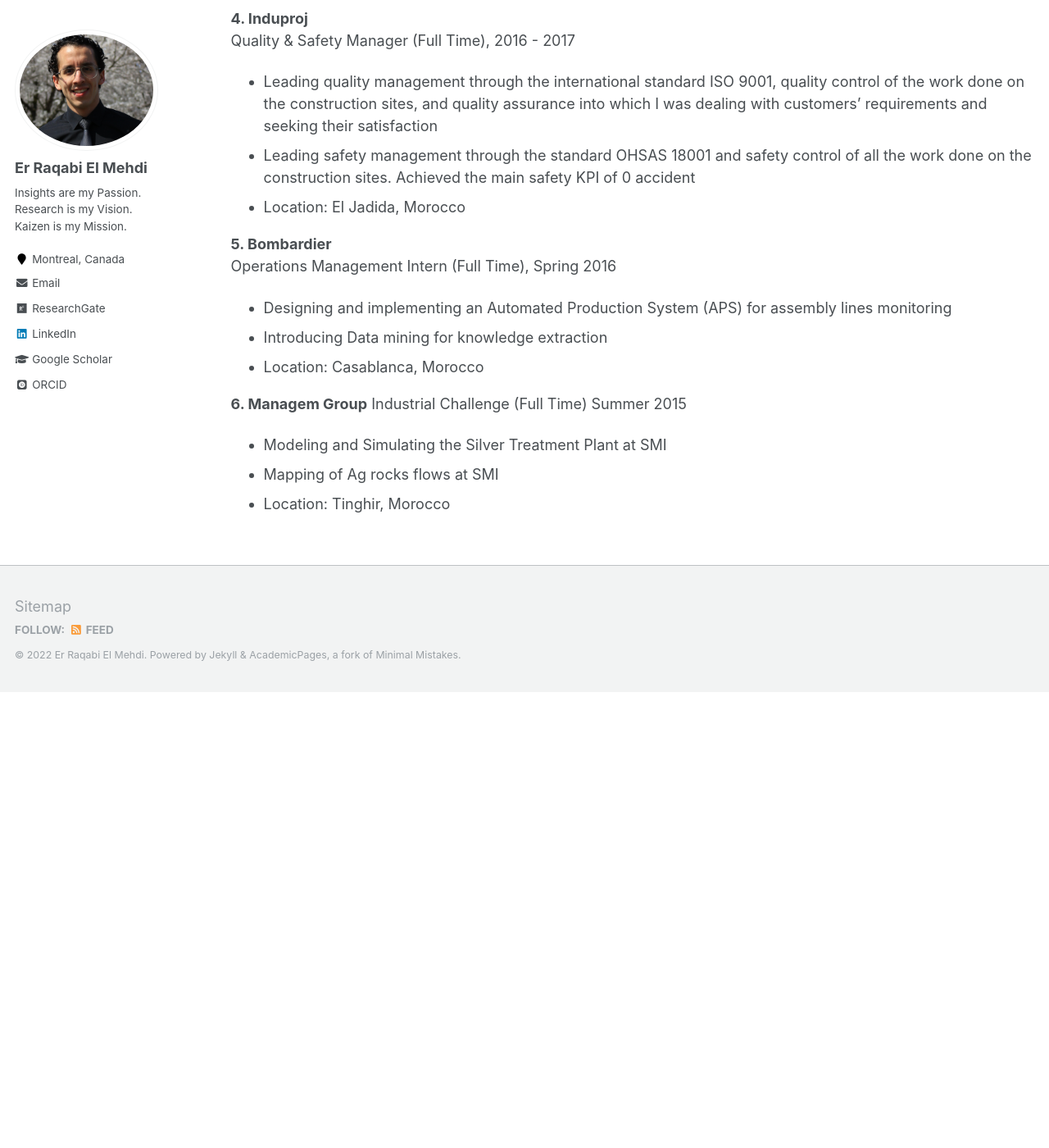
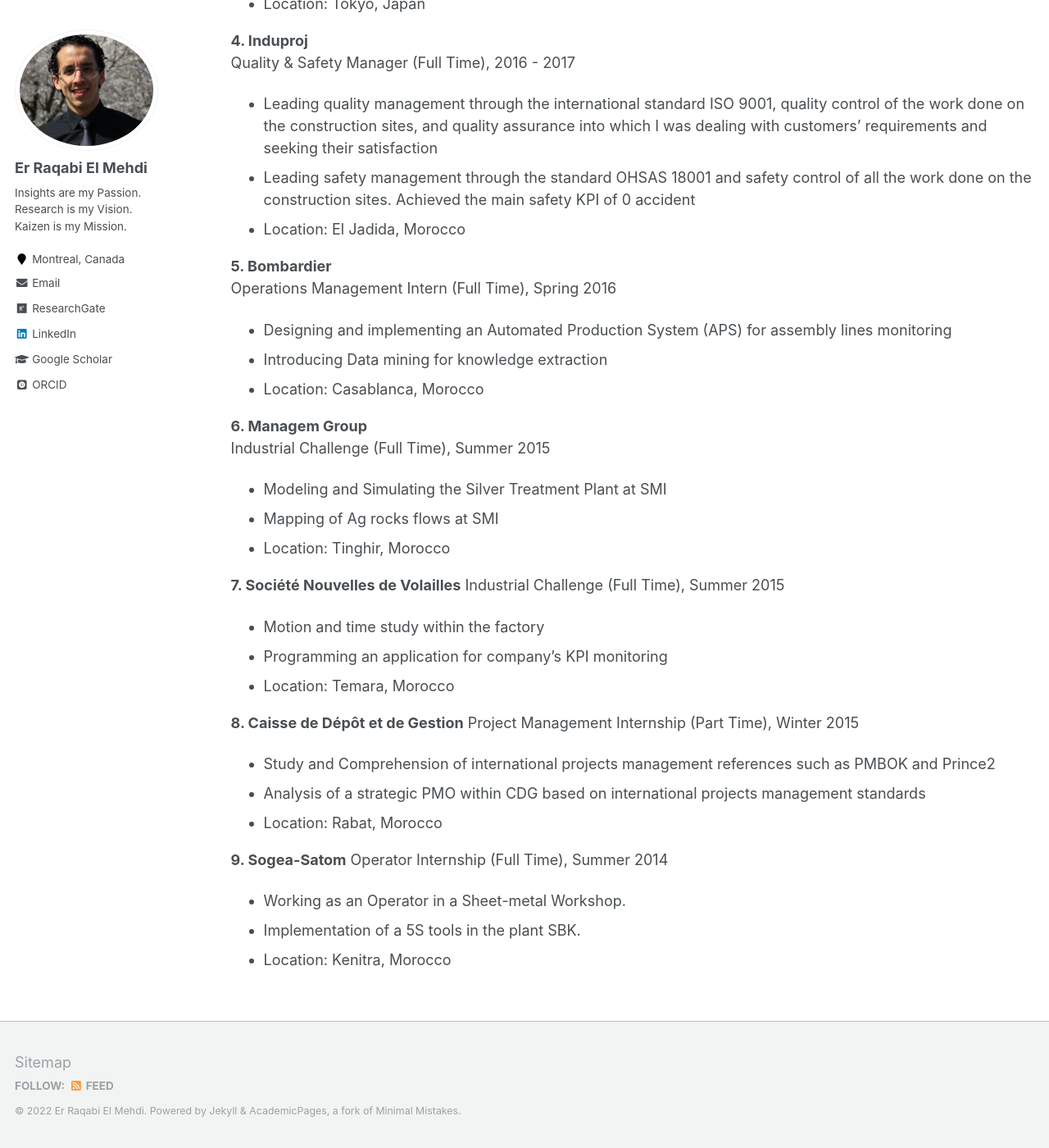
Before and after one commit to RqbMedi/rqbmedi.github.io, a Jekyll site: the page built from _pages/others.md, in a window 1280 px wide and 1400 px high, scrolled down 1450 px. Shown: the whole window at 82% size. Built offline with Jekyll 4.4.1, drawn with Linux system fonts in a browser that asks for light colours; some web fonts are replaced; before the commit the page ends 2294 px from its top, so only the background shows below that; some of the changed text lies outside the part shown.

Commit message:
Update others.md

```diff
--- a/_pages/others.md
+++ b/_pages/others.md
@@ -43,6 +43,7 @@ Systems Engineering Intern (Part Time), Fall 2018
  - Location: Yokohama, Japan
 
 **3. Japan Space Systems** <br>
+Remote Sensing and GIS Intern (Full Time), September 2018
  - Tackling global issues as well as sustainable development using remote sensing and GIS data utilization skills in developing countries
  - Practical application to water shortage, natural disasters, etc.
  - Location: Tokyo, Japan
@@ -59,8 +60,26 @@ Operations Management Intern (Full Time), Spring 2016
  - Introducing Data mining for knowledge extraction
  - Location: Casablanca, Morocco
 
-**6. Managem Group**
-Industrial Challenge (Full Time) Summer 2015
+**6. Managem Group**<br>
+Industrial Challenge (Full Time), Summer 2015
  - Modeling and Simulating the Silver Treatment Plant at SMI
  - Mapping of Ag rocks flows at SMI
  - Location: Tinghir, Morocco
+
+ **7. Société Nouvelles de Volailles**
+Industrial Challenge (Full Time), Summer 2015
+ - Motion and time study within the factory
+ - Programming an application for company's KPI monitoring
+ - Location: Temara, Morocco
+
+ **8. Caisse de Dépôt et de Gestion**
+Project Management Internship (Part Time), Winter 2015
+ - Study and Comprehension of international projects management references such as PMBOK and Prince2
+ - Analysis of a strategic PMO within CDG based on international projects management standards
+ - Location: Rabat, Morocco
+
+ **9. Sogea-Satom**
+ Operator Internship (Full Time), Summer 2014
+ - Working as an Operator in a Sheet-metal Workshop.
+ - Implementation of a 5S tools in the plant SBK.
+ - Location: Kenitra, Morocco
```
